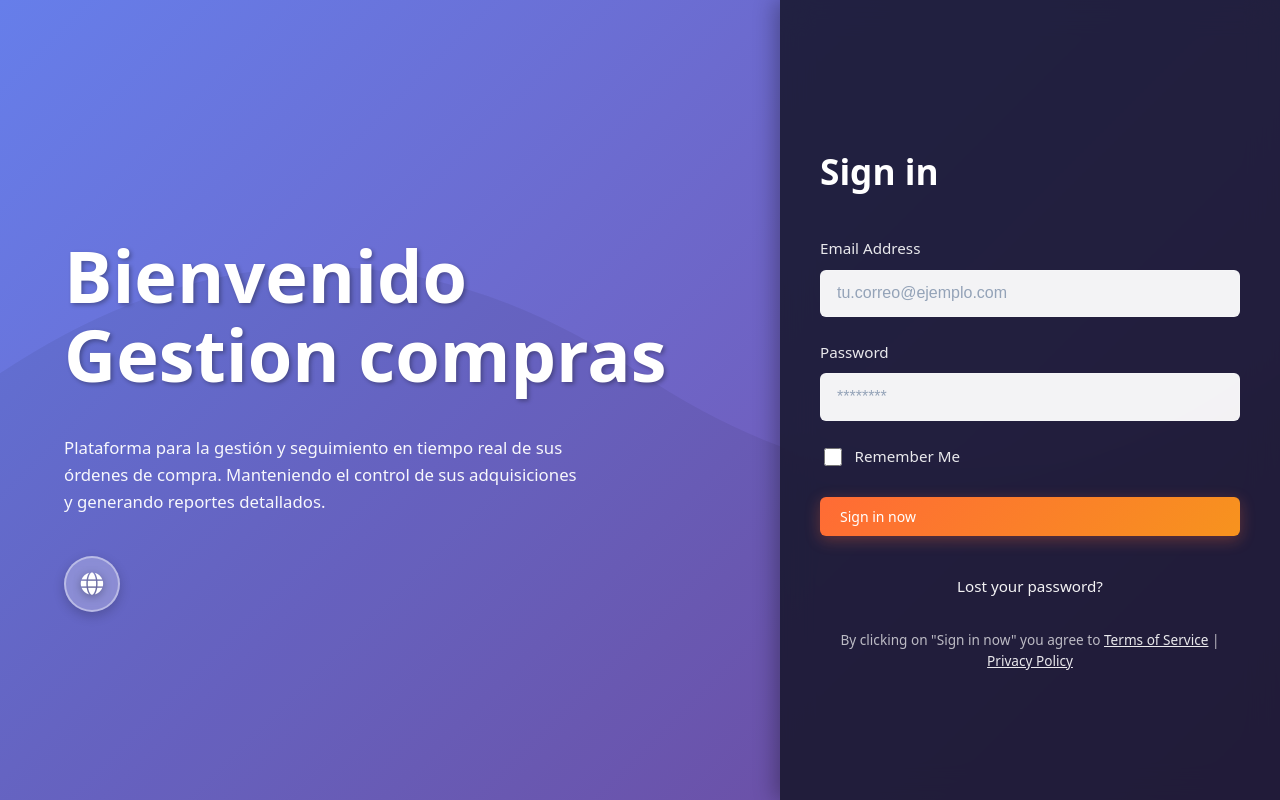
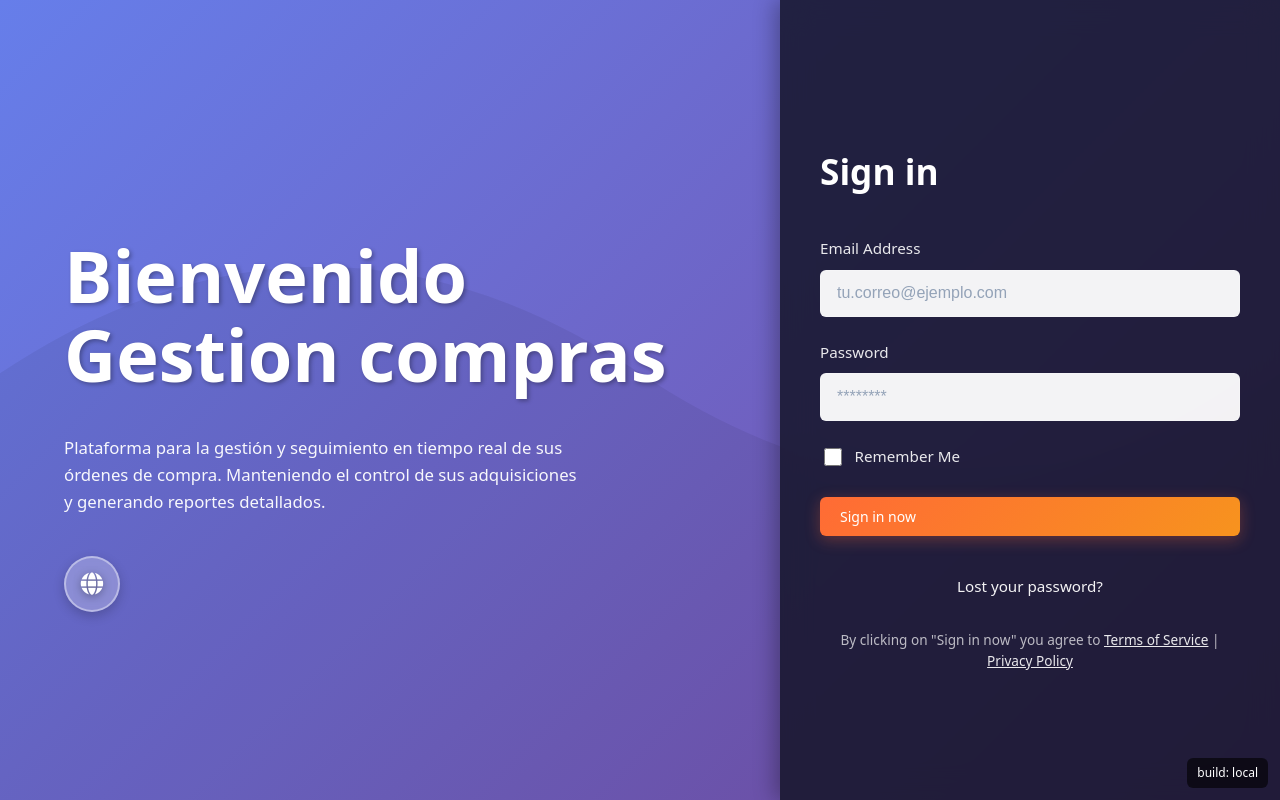
Before and after one commit to CarlosATO/orden_pago_somyl_2026, a React (Vite) app in the folder nuevo_proyecto/frontend/: page /login in a window 1280 px wide. Built offline with nearby package versions, Linux system fonts and the light colour scheme.

Commit message:
Add build commit banner: prebuild script writes commit hash and App shows build hash banner

```diff
--- a/nuevo_proyecto/frontend/package.json
+++ b/nuevo_proyecto/frontend/package.json
@@ -4,8 +4,9 @@
   "version": "0.0.0",
   "type": "module",
   "scripts": {
-    "dev": "vite",
-    "build": "vite build",
+  "dev": "vite",
+  "prebuild": "node scripts/write-commit.js",
+  "build": "vite build",
     "lint": "eslint .",
     "preview": "vite preview"
   },
--- a/nuevo_proyecto/frontend/src/App.jsx
+++ b/nuevo_proyecto/frontend/src/App.jsx
@@ -23,6 +23,7 @@ import GastosDirectos from './components/GastosDirectos';
 import OrdenesNoRecepcionadas from './components/OrdenesNoRecepcionadas';
 import { isTokenValid, removeAuthToken } from './utils/auth';
 import './App.css';
+import { COMMIT_HASH } from './buildInfo';
 
 // Componentes placeholder para cada sección
 function OrdenesCompra() {
@@ -247,4 +248,31 @@ function App() {
   );
 }
 
-export default App;
+// Small commit banner to help identify deployed version in production.
+// It appears fixed at bottom-right and shows the short commit hash.
+function CommitBanner() {
+  const hash = typeof COMMIT_HASH === 'string' ? COMMIT_HASH : 'unknown';
+  const short = hash && hash.length > 7 ? hash.slice(0, 7) : hash;
+  const style = {
+    position: 'fixed',
+    right: 12,
+    bottom: 12,
+    background: 'rgba(0,0,0,0.6)',
+    color: '#fff',
+    padding: '6px 10px',
+    borderRadius: 6,
+    fontSize: 12,
+    zIndex: 9999
+  };
+  return <div style={style}>build: {short}</div>;
+}
+
+// Wrap App to include the banner globally so it's visible in production
+const AppWithBanner = () => (
+  <>
+    <App />
+    <CommitBanner />
+  </>
+);
+
+export default AppWithBanner;
--- /dev/null
+++ b/nuevo_proyecto/frontend/src/buildInfo.js
@@ -0,0 +1,2 @@
+// Default build info for local dev
+export const COMMIT_HASH = 'local';
```
Also changed, not shown: nuevo_proyecto/frontend/scripts/write-commit.js (added, +22 -0 lines).
